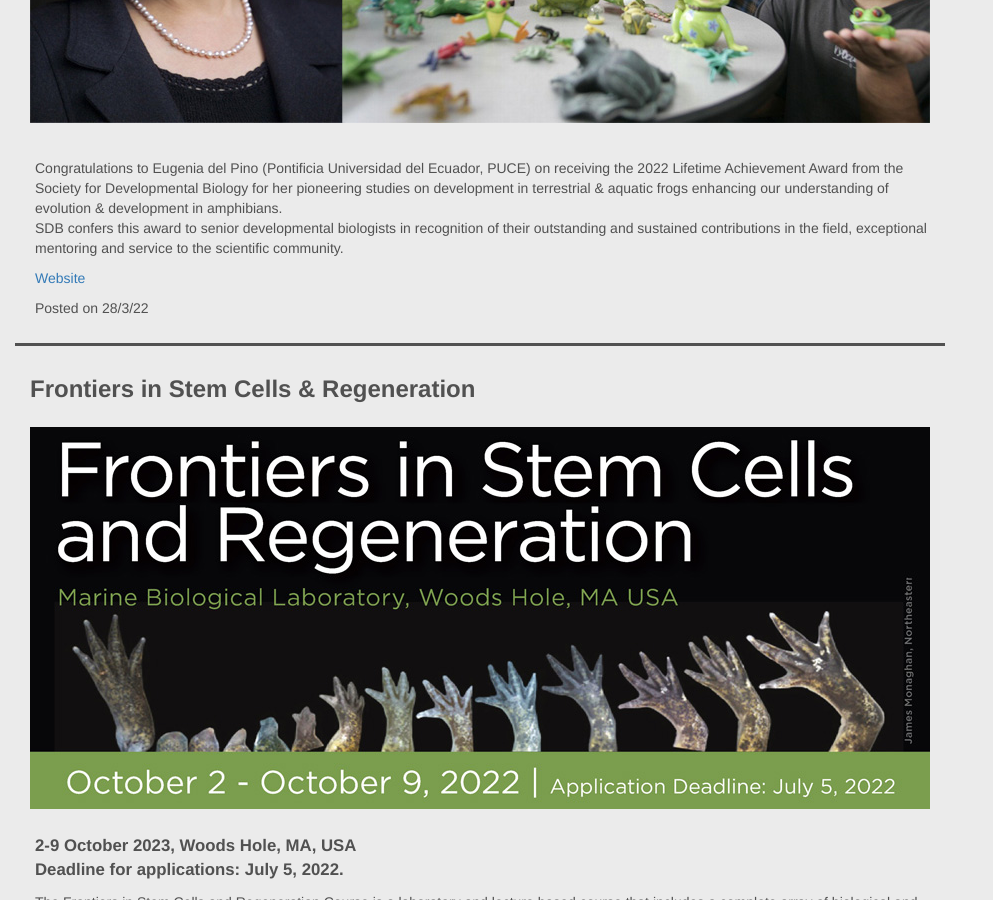
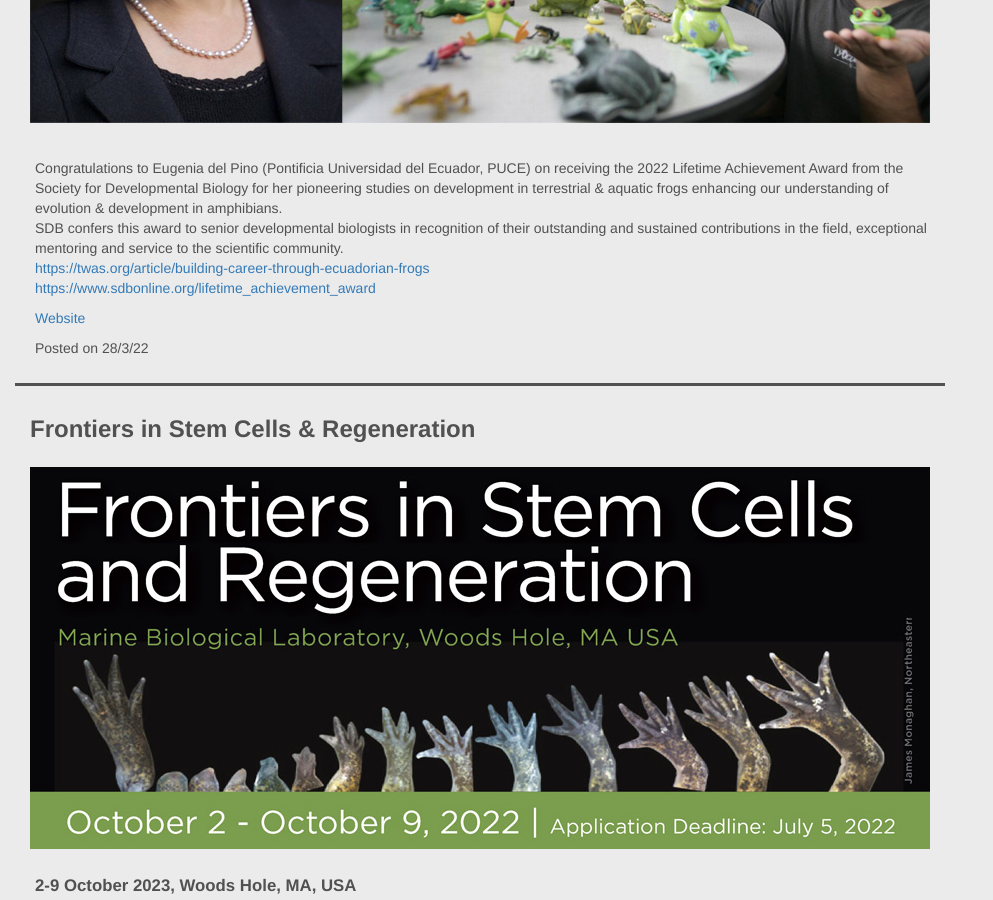
Before and after one commit to lasdb/lasdb.github.io, a Jekyll site: the page built from _posts/2000-01-01-news.markdown, in a window 1280 px wide and 900 px high, scrolled down 3810 px. Shown: the whole window, without its empty margins (0-993 px from the left). Built offline with Jekyll 4.4.1, drawn with Linux system fonts in a browser that asks for light colours; nearby versions of some CDN libraries.

Commit message:
Update 2000-01-01-news.markdown

```diff
--- a/_posts/2000-01-01-news.markdown
+++ b/_posts/2000-01-01-news.markdown
@@ -63,11 +63,12 @@ More information is available at the ISDB webpage.'
     date: '28/3/22'
     subtitle: ''
     body: 'Congratulations to Eugenia del Pino (Pontificia Universidad del Ecuador, PUCE) on receiving the 2022 Lifetime Achievement Award from the Society for Developmental Biology for her pioneering studies on development in terrestrial & aquatic frogs enhancing our understanding of evolution & development in amphibians. <br>
-SDB confers this award to senior developmental biologists in recognition of their outstanding and sustained contributions in the field, exceptional mentoring and service to the scientific community.'
+SDB confers this award to senior developmental biologists in recognition of their outstanding and sustained contributions in the field, exceptional mentoring and service to the scientific community. <br>
+<a href="Article in TWAS" target="_blank">https://twas.org/article/building-career-through-ecuadorian-frogs</a><br>
+<a href="SDB Lifetiem Achivement Awards" target="_blank">https://www.sdbonline.org/lifetime_achievement_award</a><br>'
     imageSm: 'img/news/delPinoSDB-sm.jpg'
     imageBg: '../img/news/delPinoSDB-bg.jpg'
     URL: 'https://www.sdbonline.org/lifetime_achievement_award'
-
 
   - title: 'Frontiers in Stem Cells & Regeneration'
     date: '7/6/22'
```
